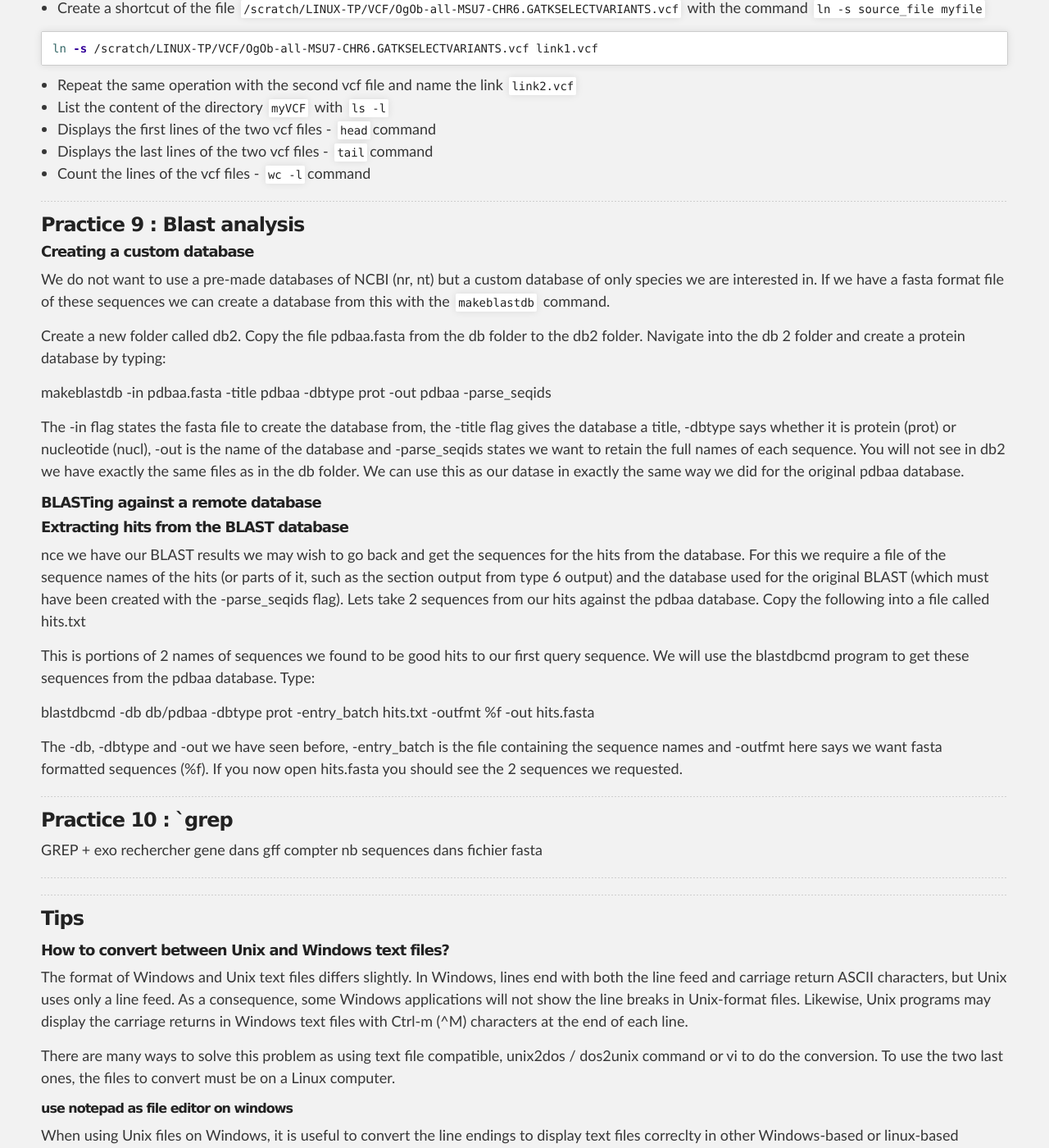
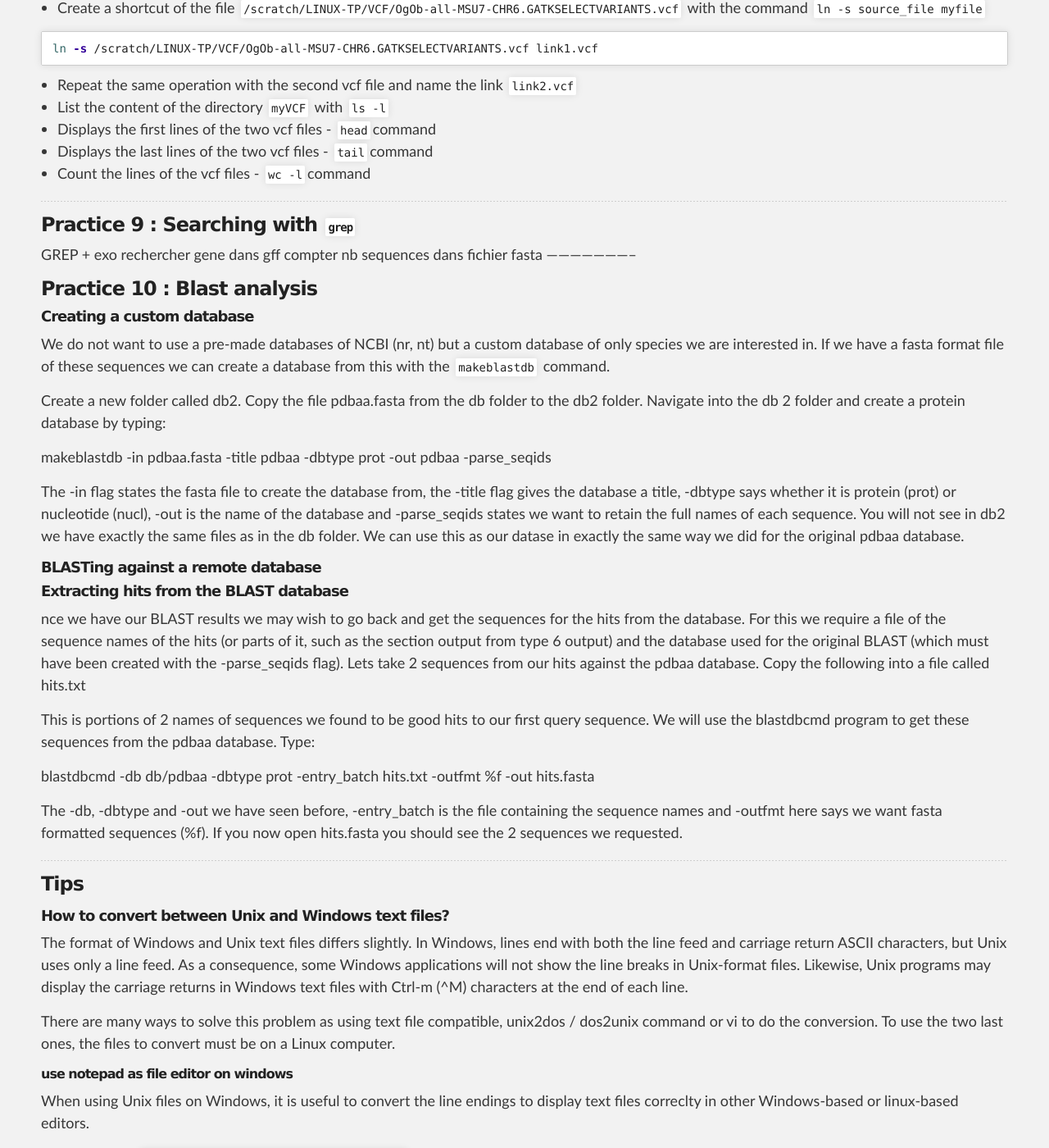
Before and after one commit to SouthGreenPlatform/trainings, a Jekyll site: the page built from _pages/linux/linuxPractice.md, in a window 1280 px wide and 1400 px high, scrolled down 5591 px. Shown: the whole window at 82% size. Built offline with Jekyll 4.4.1, drawn with Linux system fonts in a browser that asks for light colours; nearby versions of some CDN libraries; some of the changed text lies outside the part shown.

Commit message:
Update linuxPractice.md

```diff
--- a/_pages/linux/linuxPractice.md
+++ b/_pages/linux/linuxPractice.md
@@ -28,8 +28,8 @@ description: Linux Practice page
 * [practice-6 : Moving into file system using `cd`and `ls` commands](#practice-6)
 * [practice-7 : Manipulating Files and Folders](#practice-7)
 * [practice-8 : Dealing with text files](#practice-8)
-* [practice-9 : Blast analysis](#practice-9)
-* [practice-10 : `Grep`](#practice-10)
+* [practice-9 : Searching with `Grep`](#practice-9)
+* [practice-10 : Blast analysis](#practice-10)
 * [Tips](#tips)
   - [How to convert between Unix and Windows text files?](#convertFileFormat)
   - [How to open and read a file through a text editor on a distant linux server?](#readFile)
@@ -205,7 +205,14 @@ ln -s /scratch/LINUX-TP/VCF/OgOb-all-MSU7-CHR6.GATKSELECTVARIANTS.vcf link1.vcf
 -----------------------
 
 <a name="practice-9"></a>
-### Practice 9 : Blast analysis
+
+### Practice 9 : Searching with `grep`
+GREP + exo rechercher gene dans gff
+compter nb sequences dans fichier fasta
+-----------------------
+
+<a name="practice-10"></a>
+### Practice 10 : Blast analysis
 
 ##### Creating a custom database
 We do not want to use a pre-made databases of NCBI (nr, nt) but a custom database of only species we are interested in. If we have a fasta format file of these sequences we can create a database from this with the `makeblastdb` command.
@@ -230,14 +237,7 @@ blastdbcmd -db db/pdbaa -dbtype prot -entry_batch hits.txt -outfmt %f -out hits.
 The -db, -dbtype and -out we have seen before, -entry_batch is the file containing the sequence names and -outfmt here says we want fasta formatted sequences (%f). If you now open hits.fasta you should see the 2 sequences we requested.
 
 
------------------------
 
-<a name="practice-10"></a>
-### Practice 10 : `grep
-GREP + exo rechercher gene dans gff
-compter nb sequences dans fichier fasta
-
------------------------
 
 
 
```
